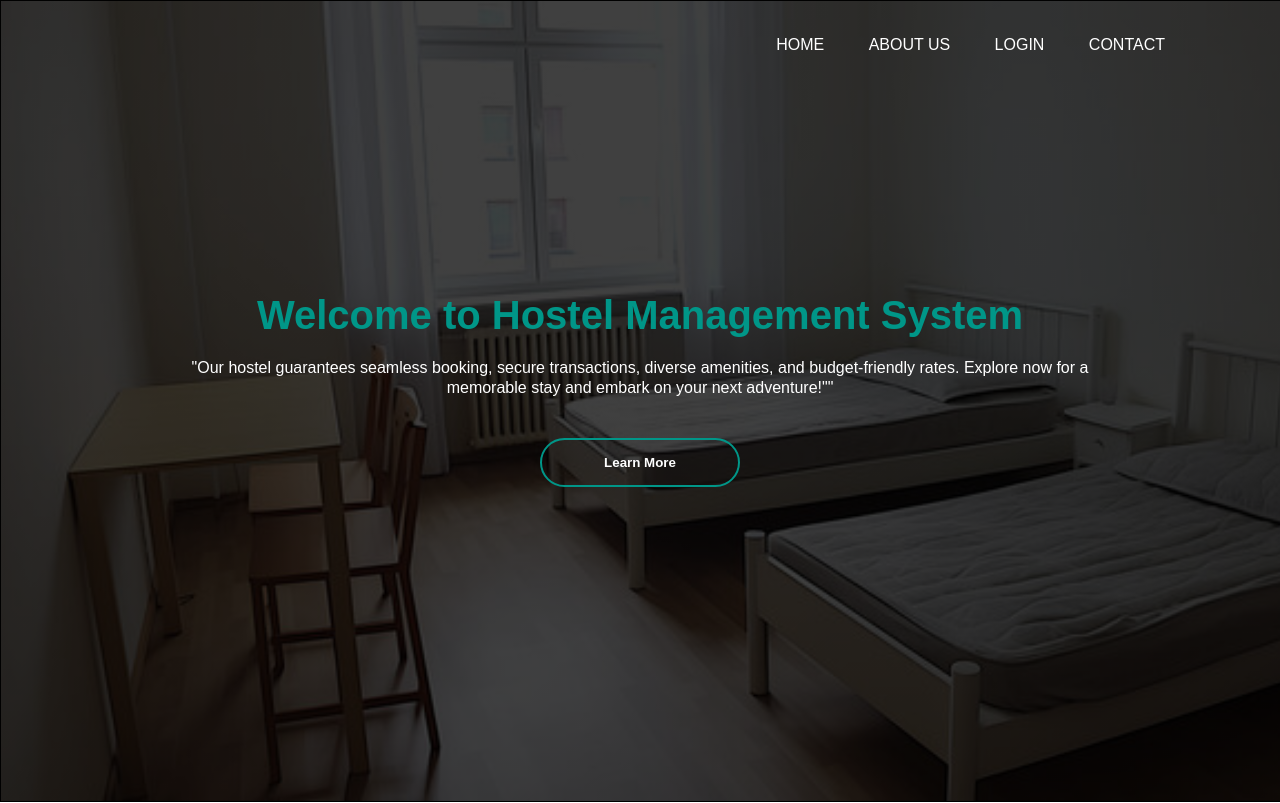
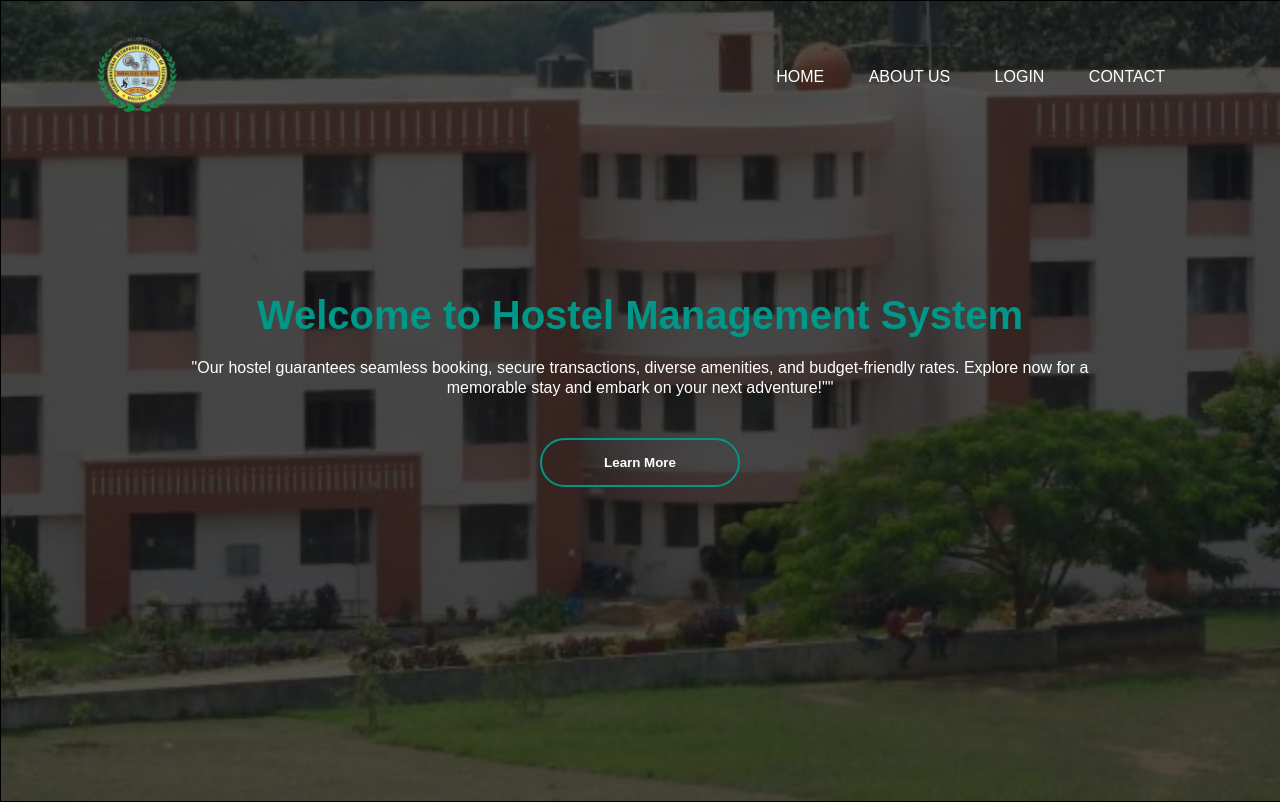
Before and after one commit to AbhishekSavant-005/VDIT-Hostel, a plain HTML site: page Desktop/Hostel Management/hostel_management/index.html in a window 1280 px wide. Shown: the top 803 px of the page. Drawn offline with Linux system fonts and the light colour scheme.

Commit message:
Background image changed Added college logo

```diff
--- a/Desktop/Hostel Management/hostel_management/index.html
+++ b/Desktop/Hostel Management/hostel_management/index.html
@@ -12,6 +12,7 @@
 
     <div class="banner">
         <div class="navbar">
+            <a href="#"><img class="logo" src="public\vdit.png" alt="Logo"></a>
             <ul>
                 <li> <a href="#">Home</a></li>
                 <li> <a href="aboutus.html">About Us</a></li>
@@ -34,7 +35,6 @@
             <p>Phone: 08284220861</p>
             <p>Address: Udyog Vidya Nagar, Dandeli Rd, Haliyal, Karnataka 581329 </p>
     </div>
-    </div>
     <div class="map"><p><iframe src="https://www.google.com/maps/embed?pb=!1m18!1m12!1m3!1d4254.840011690386!2d74.75234422960324!3d15.322786714076345!2m3!1f0!2f0!3f0!3m2!1i1024!2i768!4f13.1!3m3!1m2!1s0x3bbf266a5df844e3%3A0x1cd14e5a443ec23c!2sKLS%20Vishwanathrao%20Deshpande%20Institute%20of%20Technology!5e0!3m2!1sen!2sin!4v1710183226467!5m2!1sen!2sin" width="350" height="250" style="border: 1px solid black;" allowfullscreen="" loading="lazy" referrerpolicy="no-referrer-when-downgrade"></iframe></p>
         </div>
     <div class="icon">
--- a/Desktop/Hostel Management/hostel_management/style.css
+++ b/Desktop/Hostel Management/hostel_management/style.css
@@ -1,4 +1,4 @@
-*{
+    *{
     margin: 0;
     padding: 0;
     font-family: sans-serif;
@@ -7,7 +7,7 @@
 .banner{
     width: 100%;
     height: 100vh;
-    background-image: linear-gradient(rgba(0, 0, 0, 0.75),rgba(0, 0, 0, 0.75)),url(7.jpg);
+    background-image: linear-gradient(rgba(0, 0, 0, 0.68),rgba(0, 0, 0, 0.68)),url(background.png);
     background-size: cover;
     background-position: center;
     border: 1pt solid black;
@@ -18,7 +18,7 @@
     padding: 35px 0;
     display: flex;
     align-items: center;
-    justify-content: right;
+    justify-content: space-between;
 }
 .navbar ul li{
     list-style: none;
@@ -182,6 +182,13 @@ button:hover{
     color: #2ac761;
 }
 
+.logo{
+    width: 80px;
+    cursor: pointer;
+    size: 10px;
+
+
+}
 /* Add this media query for screens smaller than 600px (e.g., smartphones) */
 @media only screen and (max-width: 600px) {
     .navbar{
```
Also changed, not shown: Desktop/Hostel Management/hostel_management/background.png (added), Desktop/Hostel Management/hostel_management/public/vdit.png (added).
